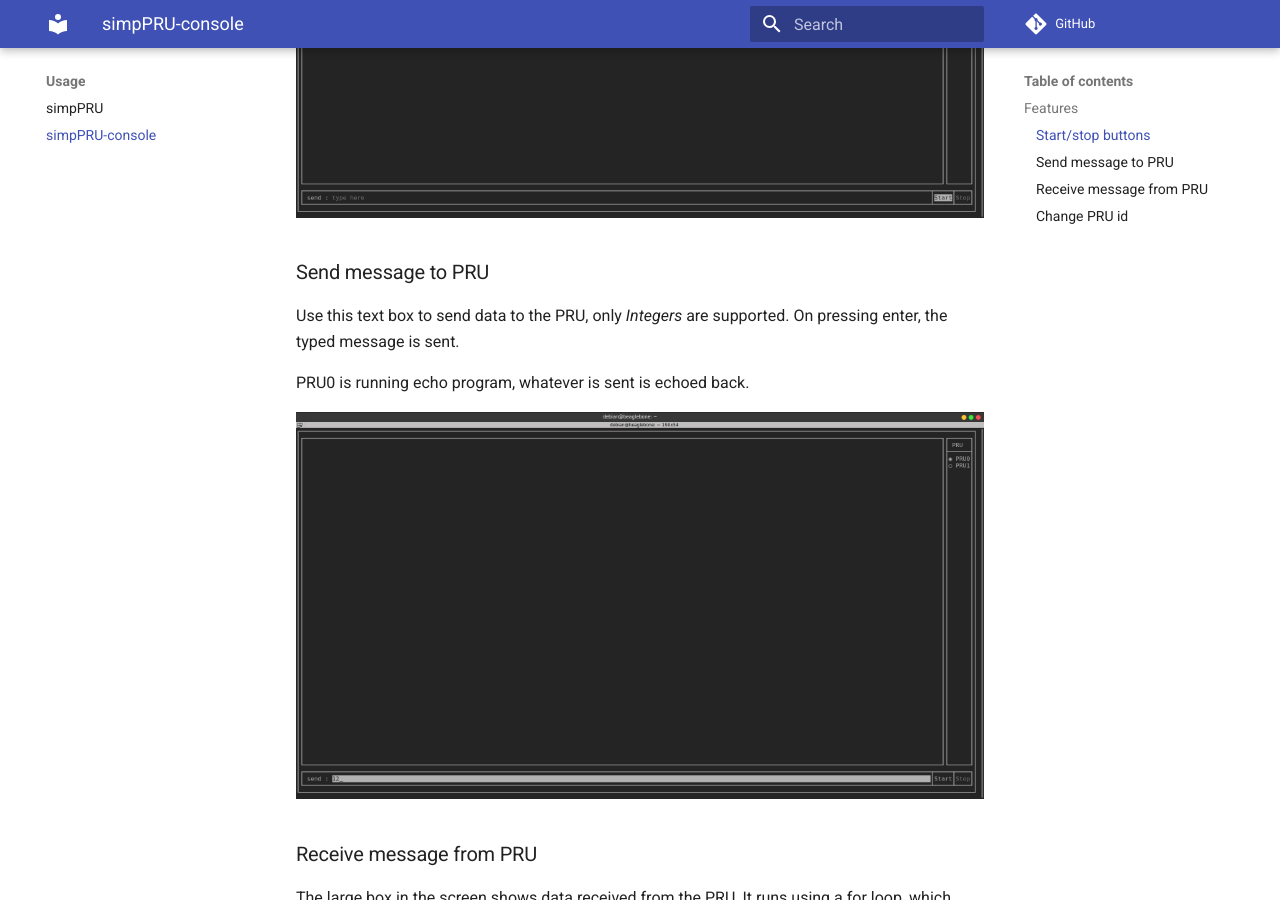
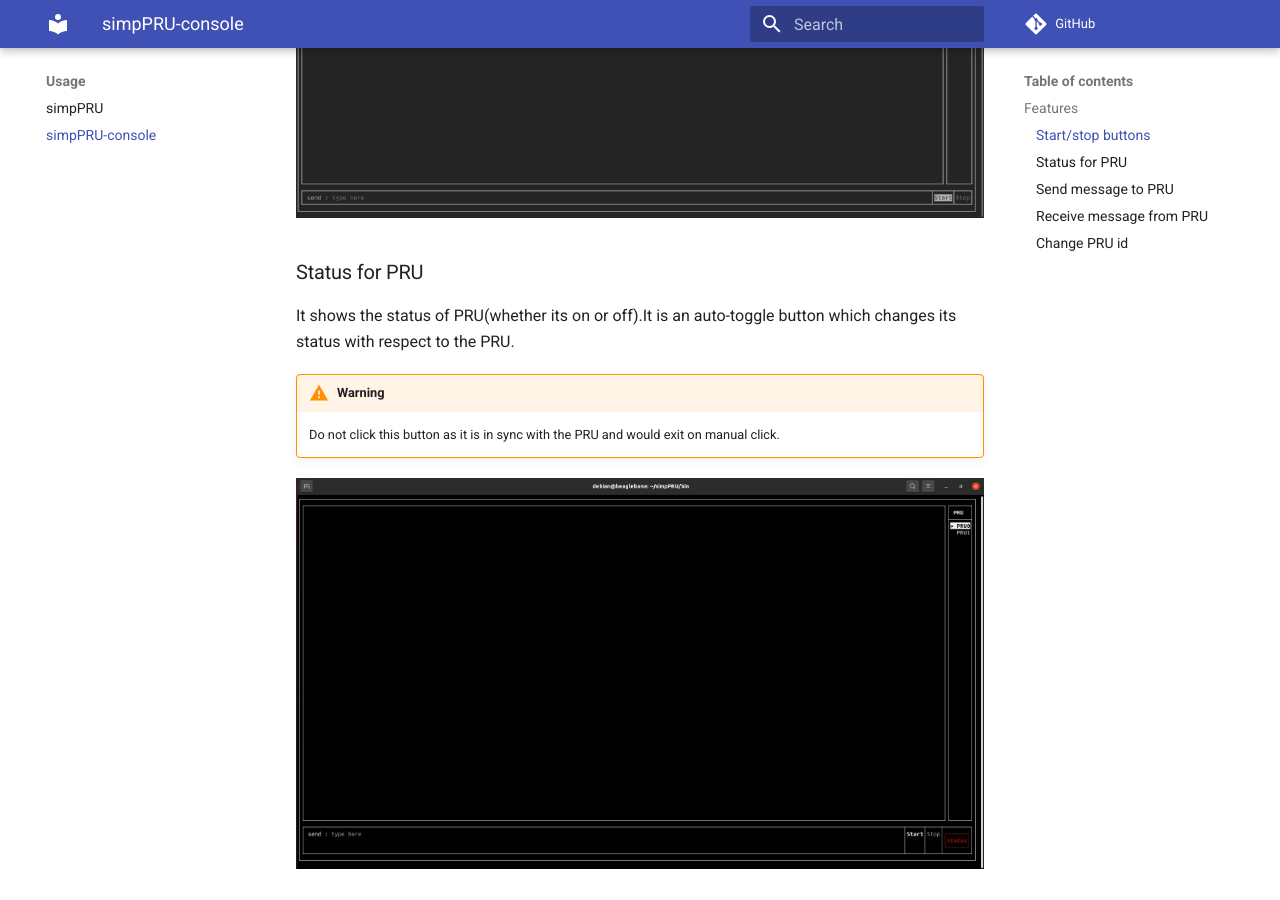
Before and after one commit to VedantParanjape/simpPRU, an MkDocs documentation site: the page built from docs/usage/usage-simppru-console.md, in a window 1280 px wide and 900 px high, scrolled down 1239 px. Built offline with MkDocs 1.6.1 and Material for MkDocs 9.7.7, drawn with Linux system fonts in a browser that asks for light colours; comment, search, counter and statistics services are not loaded.

Commit message:
Updated changes in status button and Documentation

```diff
--- a/docs/usage/usage-simppru-console.md
+++ b/docs/usage/usage-simppru-console.md
@@ -16,6 +16,15 @@
 Use these button to start/stop the selected PRU. If PRU is already running, on starting simppru-console, it is automatically stopped.
 
 ![](images/stop_screen.png)
+
+### Status for PRU
+
+It shows the status of PRU(whether its on or off).It is an auto-toggle button which changes its status with respect to the PRU.
+
+!!! Warning
+    Do not click this button as it is in sync with the PRU and would exit on manual click.
+
+![](images/pru_status.png)
 
 ### Send message to PRU
 
```
Also changed, not shown: docs/usage/images/pru_status.png (added), 2 other files.
